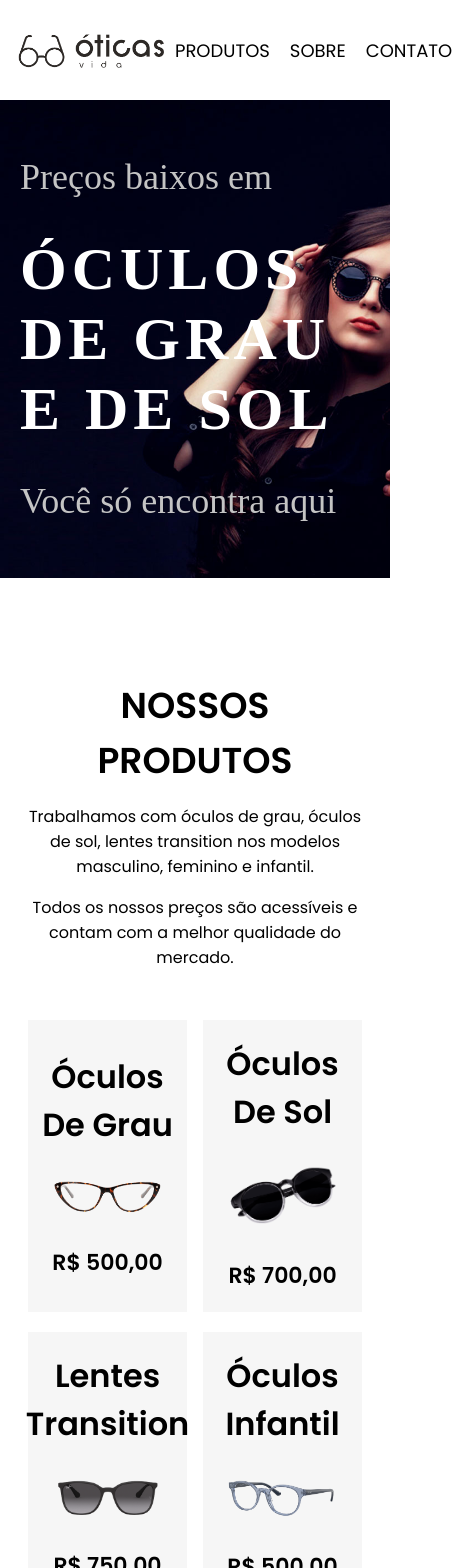
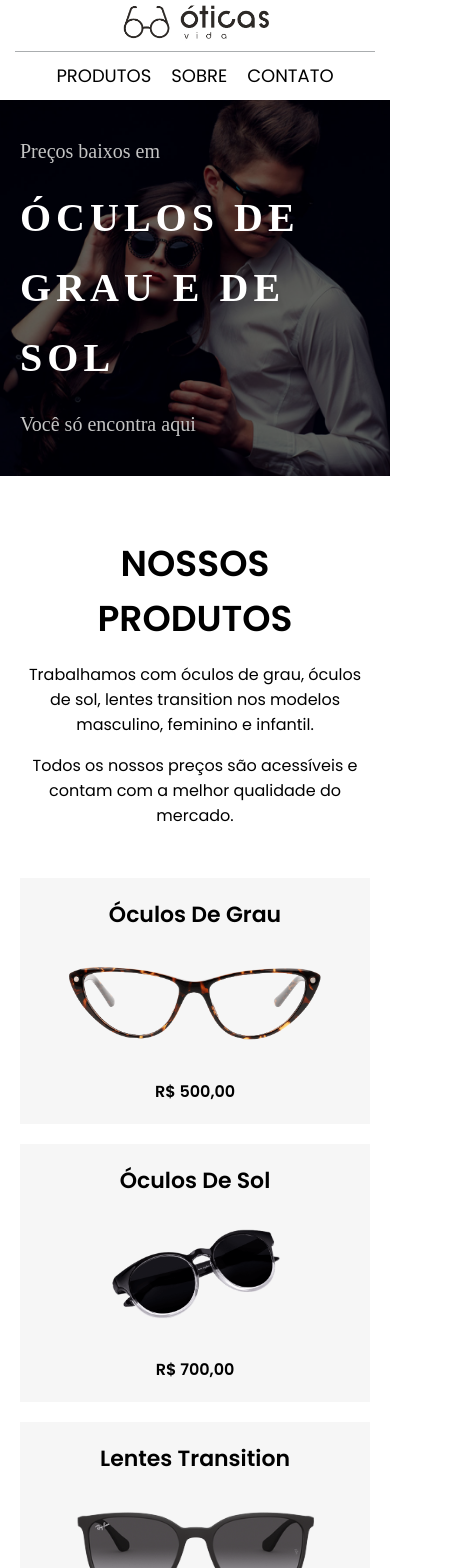
Before and after one commit to gitdvdhub/green_turtle, a React (Create React App) app in the folder devmediacurso/carreira_front-end/react/loja-de-oculos/: page / in a window 390 px wide. Shown: the top 1568 px of the page, 462 px wide, since content can reach past the window. Built offline with nearby package versions, Linux system fonts and the light colour scheme; a web font is replaced by a local one.

Commit message:
Responsividade adicionado

```diff
--- /dev/null
+++ b/devmediacurso/carreira_front-end/react/loja-de-oculos/src/App-responsive.css
@@ -0,0 +1,113 @@
+
+@media (max-width: 768px) {
+    .secao-capa-content h1{
+        font-size: 2.5rem;
+        max-width: 21.875rem;
+    }
+
+    .secao-capa-content p {
+        font-size: 1.25rem;
+    }
+
+    .secao-produtos {
+        padding: 3.75rem 1.25rem;
+    }
+
+    .secao-produtos-content .cards .card h2 {
+        font-size: 1.375rem;
+    }
+
+    .secao-produtos-content .cards .card img {
+        max-height: 100px;
+    }
+
+    .secao-produtos-content .cards .card p {
+        font-size: 1rem;
+    }
+
+    .secao-sobre {
+        padding: 3.75rem 1.25rem;
+    }
+
+    .secao-sobre-content .cards div {
+        padding: 0.938rem;
+    }
+
+    .secao-sobre-content .cards div h2 {
+        font-size: 1.25rem;
+    }
+
+    .secao-sobre-content .cards div p {
+        font-size: 1rem;
+    }
+
+    .secao-contato {
+        padding: 3.75rem 1.25rem;
+    }
+}
+
+@media (max-width: 550px) {
+    .header-content {
+        flex-direction: column;
+    }
+
+    .header-content nav {
+        width: 100%;
+        text-align: center;
+        padding: 0.625rem;
+        margin-top: 0.625rem;
+        border-top: 1px solid #aaadaf;
+    }
+
+    .secao-capa {
+        background-position: 89% center;
+    }
+
+    .secao-capa-content {
+        background-color: rgba(0, 0, 0, 0.6);
+    }
+
+    .secao-produtos {
+        padding: auto 0.625rem;
+    }
+
+    .secao-produtos-content .cards .card {
+        width: 100%;
+    }
+
+    .secao-produtos ul {
+        align-items: flex-start;
+    }
+
+    .secao-sobre {
+        padding: auto 0.625rem;
+    }
+
+    .secao-sobre-content .cards {
+        flex-direction: column;
+    }
+
+    .secao-sobre-content .cards img, .secao-sobre-content .cards div {
+        width: 100%;
+        height: 300px;
+        border: 1px solid #a2adad;
+    }
+
+    .secao-contato {
+        padding: auto 0.625rem;
+    }
+
+    .secao-contato-content > div {
+        flex-direction: column;
+    }
+
+    .secao-contato-content .meios-contato, .secao-contato-content .redes-sociais {
+        display: flex;
+        justify-content: center;
+        align-items: center;
+    }
+
+    .secao-contato-content .meios-contato div, .secao-contato-content .redes-sociais div {
+        width: 150px;
+    }
+}
--- a/devmediacurso/carreira_front-end/react/loja-de-oculos/src/App.css
+++ b/devmediacurso/carreira_front-end/react/loja-de-oculos/src/App.css
@@ -16,6 +16,7 @@ header {
 .header-content {
   width: 100%;
   display: flex;
+  flex-direction: row;
   justify-content: space-between;
   align-items: center;
   align-self: center;
@@ -222,6 +223,7 @@ header {
 
 .secao-contato-content img {
   width: 18px;
+  margin-right: 0.4rem;
 }
 
 /*Footer*/
--- a/devmediacurso/carreira_front-end/react/loja-de-oculos/src/App.js
+++ b/devmediacurso/carreira_front-end/react/loja-de-oculos/src/App.js
@@ -1,4 +1,5 @@
 import './App.css';
+import './App-responsive.css';
 import Header from './components/Header/Header';
 import Main from './components/Content/Main';
 import Footer from './components/Footer/Footer';
```
